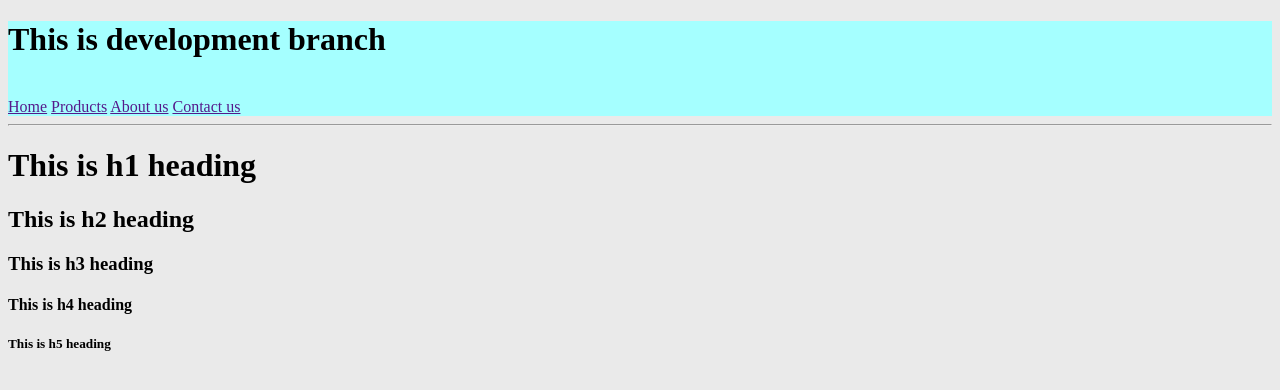
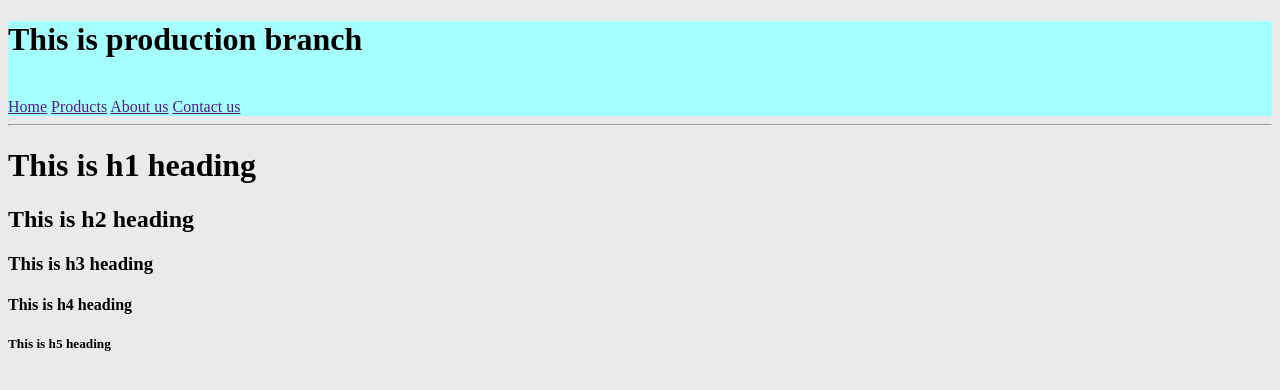
Before and after one commit to jamesfrienkins3452/FEP-13-website-project, a plain HTML site: page website/index.html in a window 1280 px wide. Drawn offline with Linux system fonts and the light colour scheme.

Commit message:
add small changes to index.html

```diff
--- a/website/index.html
+++ b/website/index.html
@@ -4,7 +4,7 @@
     <head>
         <meta charset="UTF-8">
         <meta name="viewport" content="width=device-width, initial-scale=1.0">
-        <title> My first web page</title>
+        <title>FEP-13 website project</title>
         <link rel="icon" href="icons/icon_html.jpg" type="image/jpg">
     </head>
 
@@ -13,7 +13,7 @@
         <link rel="icon" href="icons/icon_html.jpg" type="image/jpg">
 
         <header style="background-color: rgb(165, 255, 255);">
-            <h1>This is development branch</h1> <br>
+            <h1>This is production branch</h1> <br>
             <a href="">Home</a>
             <a href="">Products</a>
             <a href="">About us</a>
```
